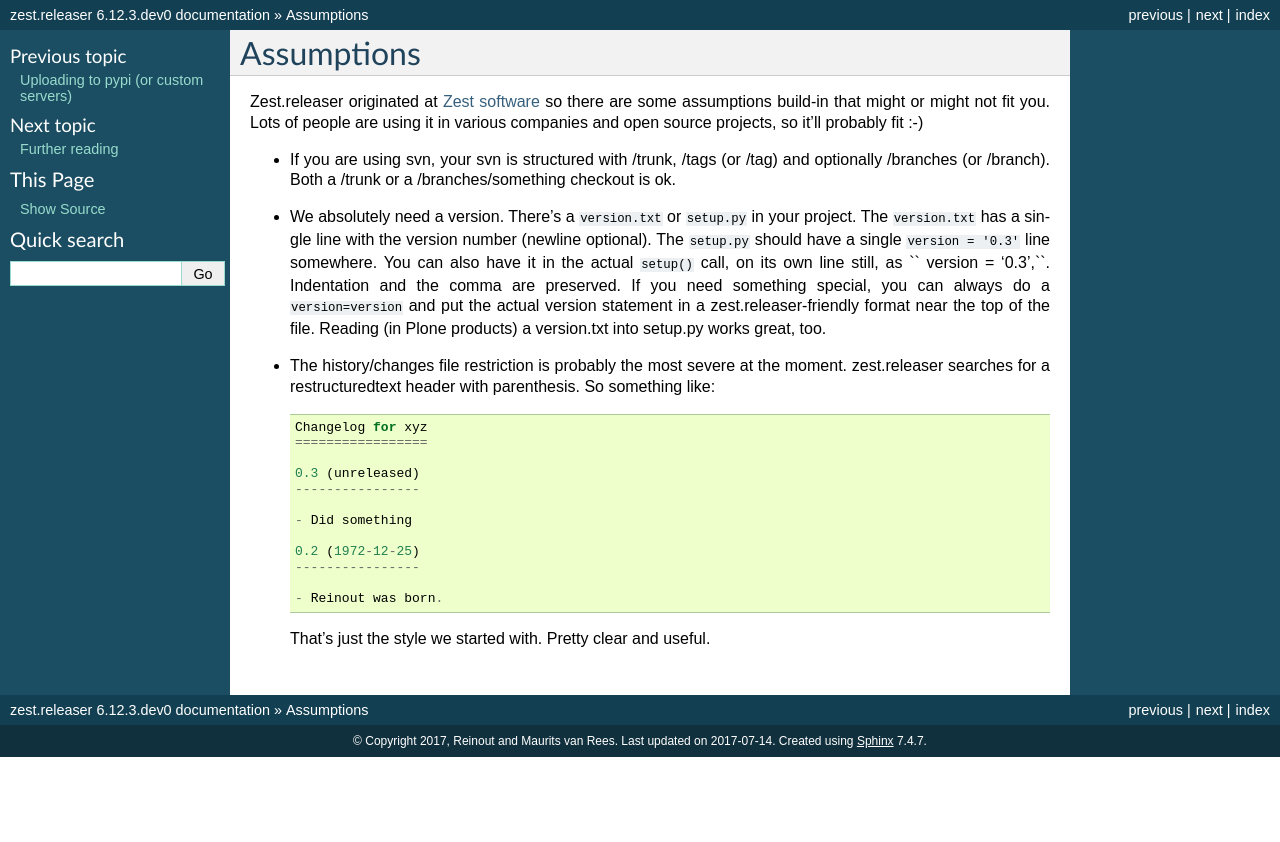
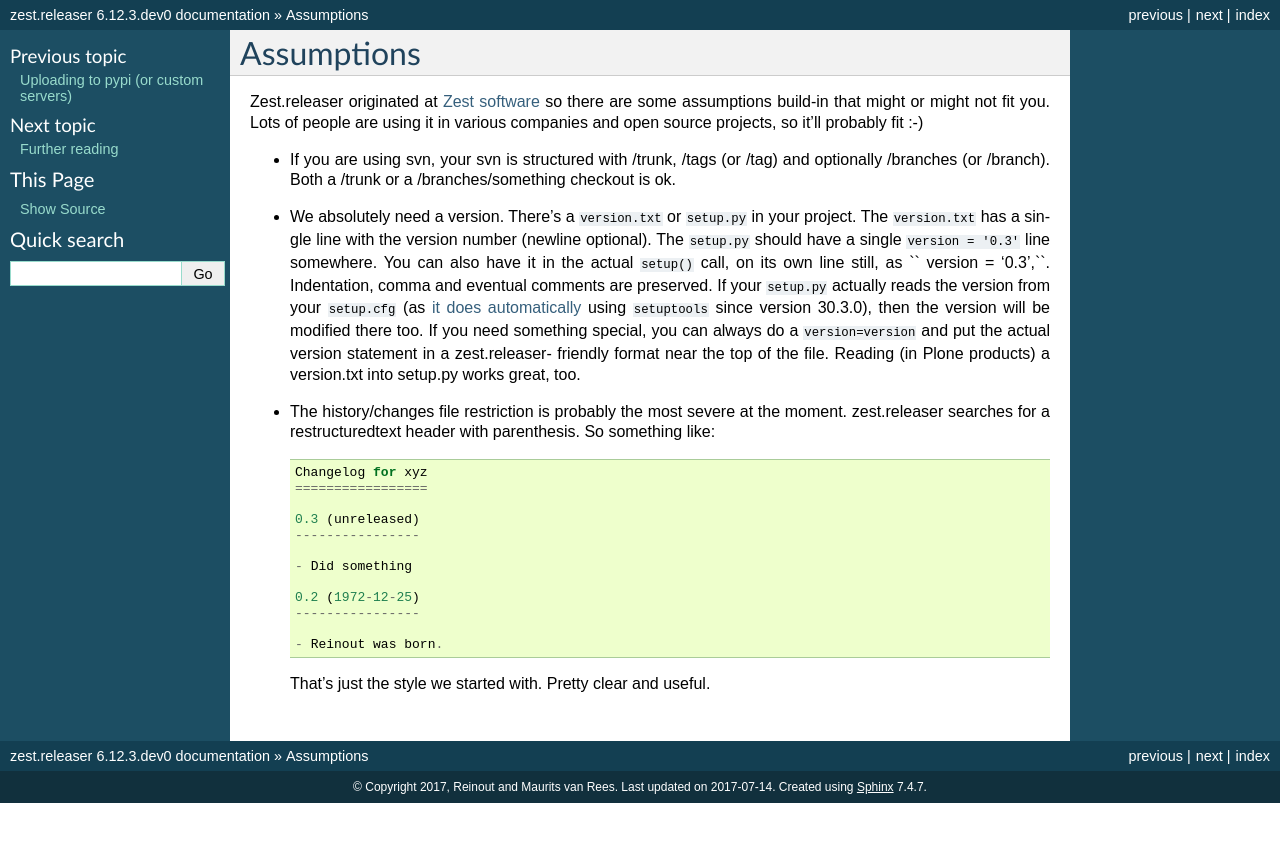
Before and after one commit to zestsoftware/zest.releaser, a Sphinx documentation site: the page built from doc/source/assumptions.rst, in a window 1280 px wide. Shown: the top 842 px of the page. Built offline with Sphinx 7.4.7, drawn with Linux system fonts in a browser that asks for light colours.

Commit message:
setup.cfg can also be a place to store the version
Also, the version line is not rewritten entirely (keeps comments etc)
Updated doc accordingly

```diff
--- a/CHANGES.rst
+++ b/CHANGES.rst
@@ -4,7 +4,7 @@
 6.12.3 (unreleased)
 -------------------
 
-- Nothing changed yet.
+- Write version in ``setup.cfg``. [ewjoachim]
 
 
 6.12.2 (2017-07-13)
--- a/doc/source/assumptions.rst
+++ b/doc/source/assumptions.rst
@@ -14,11 +14,15 @@
   your project. The ``version.txt`` has a single line with the version number
   (newline optional). The ``setup.py`` should have a single ``version =
   '0.3'`` line somewhere. You can also have it in the actual ``setup()`` call,
-  on its own line still, as `` version = '0.3',``. Indentation and the comma
-  are preserved.  If you need something special, you can always do a
-  ``version=version`` and put the actual version statement in a
-  zest.releaser-friendly format near the top of the file. Reading (in Plone
-  products) a version.txt into setup.py works great, too.
+  on its own line still, as `` version = '0.3',``. Indentation, comma and
+  eventual comments are preserved. If your ``setup.py`` actually reads the
+  version from your ``setup.cfg`` (as `it does automatically
+  <https://setuptools.readthedocs.io/en/latest/setuptools.html#configuring-setup-using-setup-cfg-files>`_
+  using ``setuptools`` since version 30.3.0), then the version will be
+  modified there too. If you need something special, you can always do a
+  ``version=version`` and put the actual version statement in a zest.releaser-
+  friendly format near the top of the file. Reading (in Plone products) a
+  version.txt into setup.py works great, too.
 
 - The history/changes file restriction is probably the most severe at the
   moment. zest.releaser searches for a restructuredtext header with
```
Also changed, not shown: README.rst (+4 -4 lines), doc/source/versions.rst (+10 -4 lines), 1 other file.
